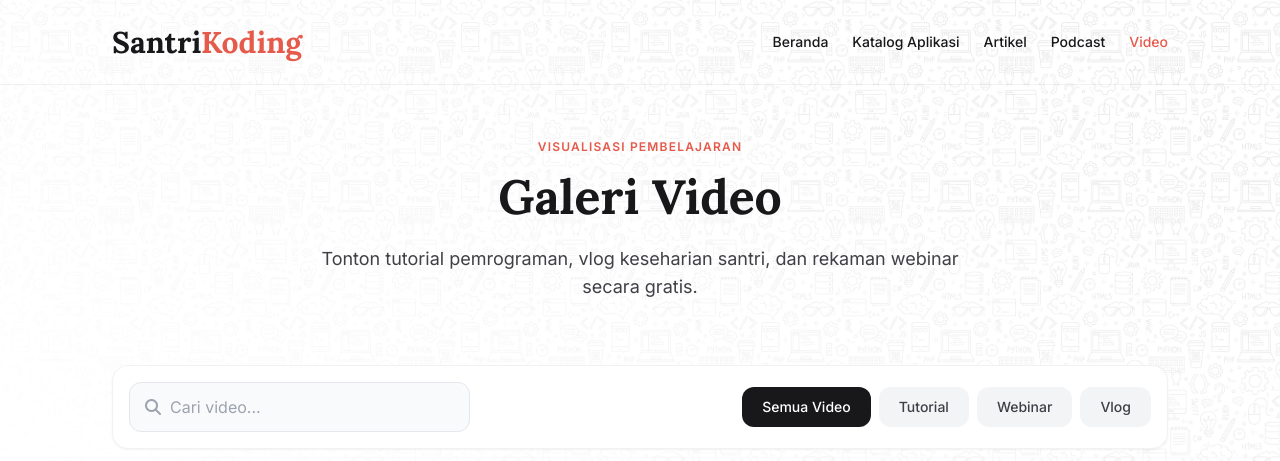
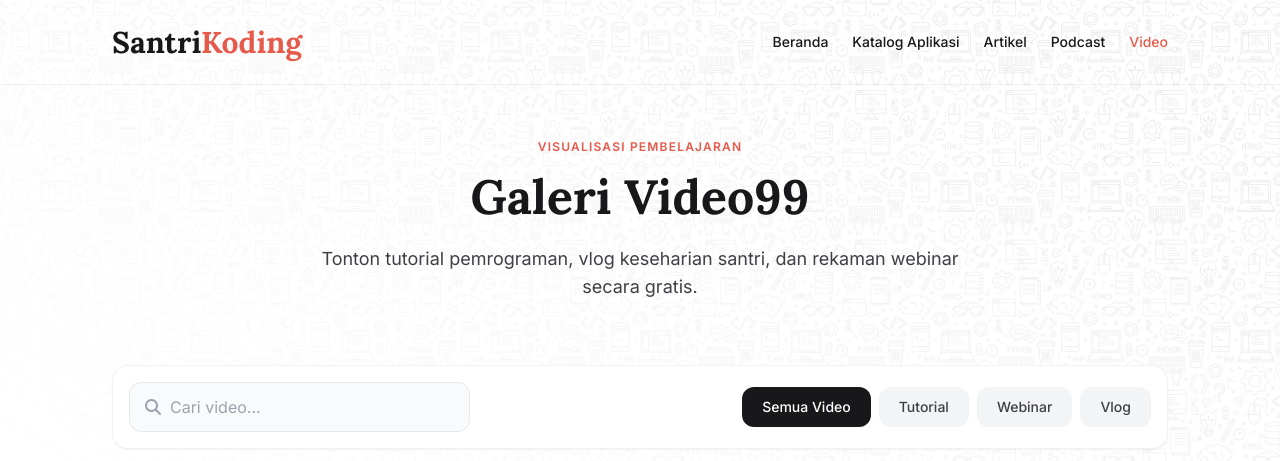
Before and after one commit to surur99ms/cob, a PHP site: page /video.php in a window 1280 px wide. Shown: the top 461 px of the page. Run offline with PHP 8.4, Linux system fonts and the light colour scheme; some libraries are stand-ins or nearby versions.

Commit message:
refactor: ubah judul Galeri Video menjadi Galeri Video99

```diff
--- a/video.php
+++ b/video.php
@@ -93,7 +93,7 @@ session_start();
             <!-- Page Header -->
             <div class="text-center max-w-2xl mx-auto mb-16">
                 <span class="text-accent font-bold tracking-widest uppercase text-xs">Visualisasi Pembelajaran</span>
-                <h1 class="text-5xl font-serif font-bold text-ink mt-4 mb-6">Galeri Video</h1>
+                <h1 class="text-5xl font-serif font-bold text-ink mt-4 mb-6">Galeri Video99</h1>
                 <p class="text-lg text-inkLight">Tonton tutorial pemrograman, vlog keseharian santri, dan rekaman webinar secara gratis.</p>
             </div>
 
```
